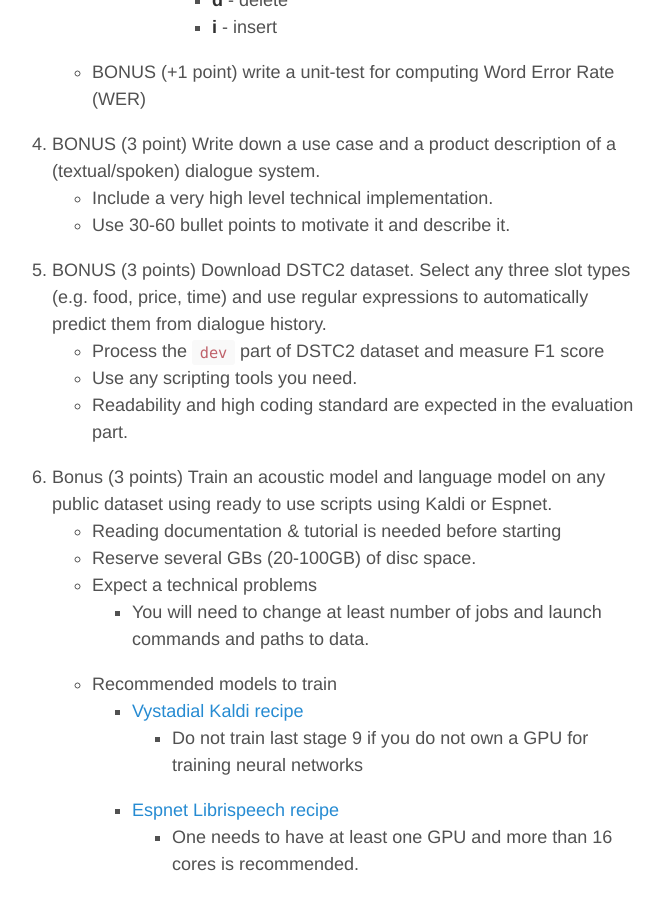
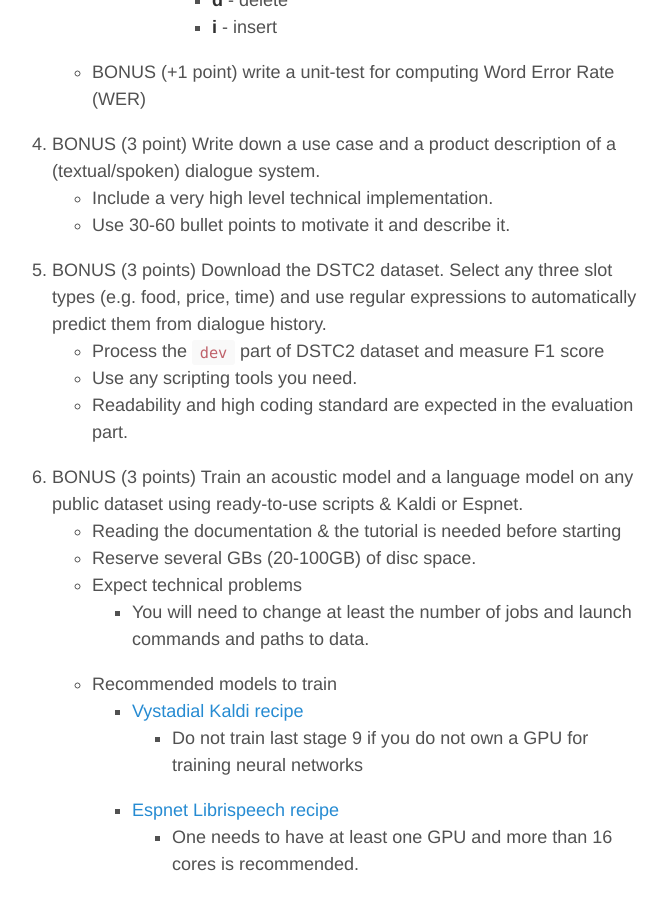
Before and after one commit to oplatek/oplatek.github.io, a Jekyll site: the page built from _posts/2019-02-19-ds-lab-1.md, in a window 1280 px wide and 900 px high, scrolled down 2479 px. Shown: the whole window, without its empty margins (313-980 px from the left). Built offline with Jekyll 4.4.1, drawn with Linux system fonts in a browser that asks for light colours; formulas are drawn with MathJax 3.

Commit message:
Update 2019-02-19-ds-lab-1.md

```diff
--- a/_posts/2019-02-19-ds-lab-1.md
+++ b/_posts/2019-02-19-ds-lab-1.md
@@ -83,15 +83,16 @@ tags: Mff, School, Labs, DS, dialogue systems
     - Include a very high level technical implementation.
     - Use 30-60 bullet points to motivate it and describe it.
 
-5. BONUS (3 points) Download DSTC2 dataset. Select any three slot types (e.g. food, price, time) and use regular expressions to automatically predict them from dialogue history.
+5. BONUS (3 points) Download the DSTC2 dataset. Select any three slot types (e.g. food, price, time) and use regular expressions to automatically predict them from dialogue history.
     - Process the `dev` part of DSTC2 dataset and measure F1 score
     - Use any scripting tools you need.
     - Readability and high coding standard are expected in the evaluation part.
-6. Bonus (3 points) Train an acoustic model and language model on any public dataset using ready to use scripts using Kaldi or Espnet.
-    - Reading documentation & tutorial is needed before starting
+
+6. BONUS (3 points) Train an acoustic model and a language model on any public dataset using ready-to-use scripts & Kaldi or Espnet.
+    - Reading the documentation & the tutorial is needed before starting
     - Reserve several GBs (20-100GB) of disc space.
-    - Expect a technical problems
-        - You will need to change at least number of jobs and launch commands and paths to data.
+    - Expect technical problems
+        - You will need to change at least the number of jobs and launch commands and paths to data.
     - Recommended models to train
         - [Vystadial Kaldi recipe](https://github.com/kaldi-asr/kaldi/tree/master/egs/vystadial_cz/s5b)
             - Do not train last stage 9 if you do not own a GPU for training neural networks
```
